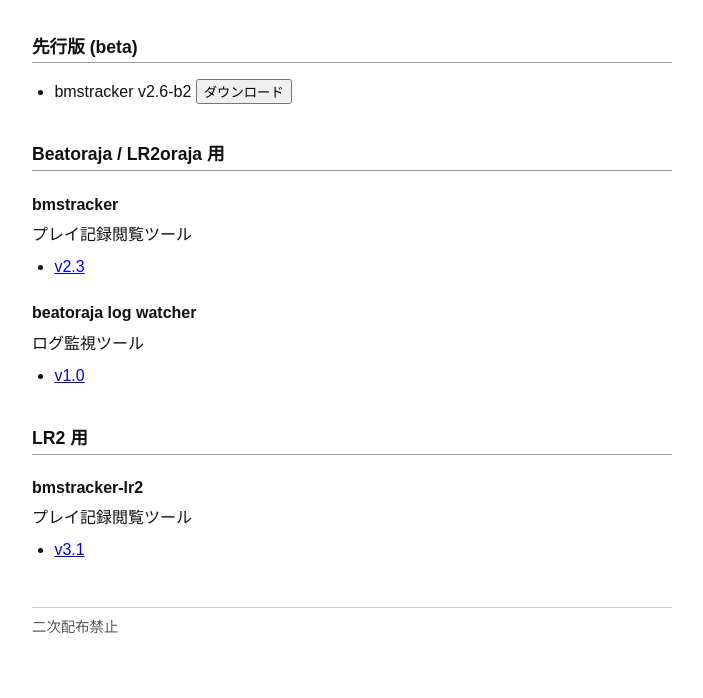
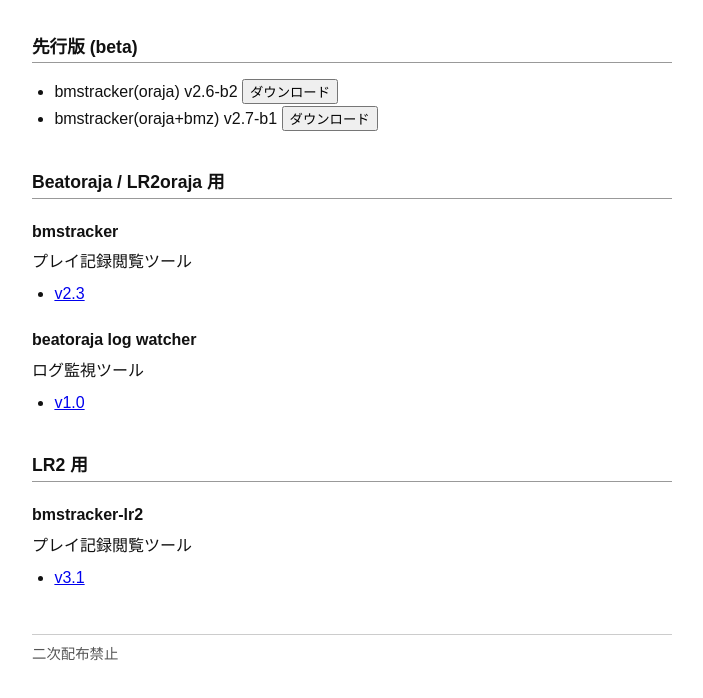
Before and after one commit to t0raji/bms-tools, a plain HTML site: page beta.html in a window 1280 px wide. Shown: the part 70-768 px from the top of the page, without its empty margins (288-991 px from the left). Drawn offline with Linux system fonts and the light colour scheme.

Commit message:
Add files via upload

```diff
--- a/beta.html
+++ b/beta.html
@@ -26,10 +26,16 @@
 <h2>先行版 (beta)</h2>
 <ul>
   <li>
-    bmstracker v2.6-b2
+    bmstracker(oraja) v2.6-b2
     <button type="button" class="dl"
       data-file="files/beta/bmstracker-2.6b2.zip.enc"
       data-name="bmstracker_v2.6b2.zip">ダウンロード</button>
+  </li>
+  <li>
+    bmstracker(oraja+bmz) v2.7-b1
+    <button type="button" class="dl"
+      data-file="files/beta/bmstracker-2.7b1.zip.enc"
+      data-name="bmstracker_v2.7b1.zip">ダウンロード</button>
   </li>
 </ul>
 <p id="msg" class="small"></p>
```
Also changed, not shown: 1 other file.
